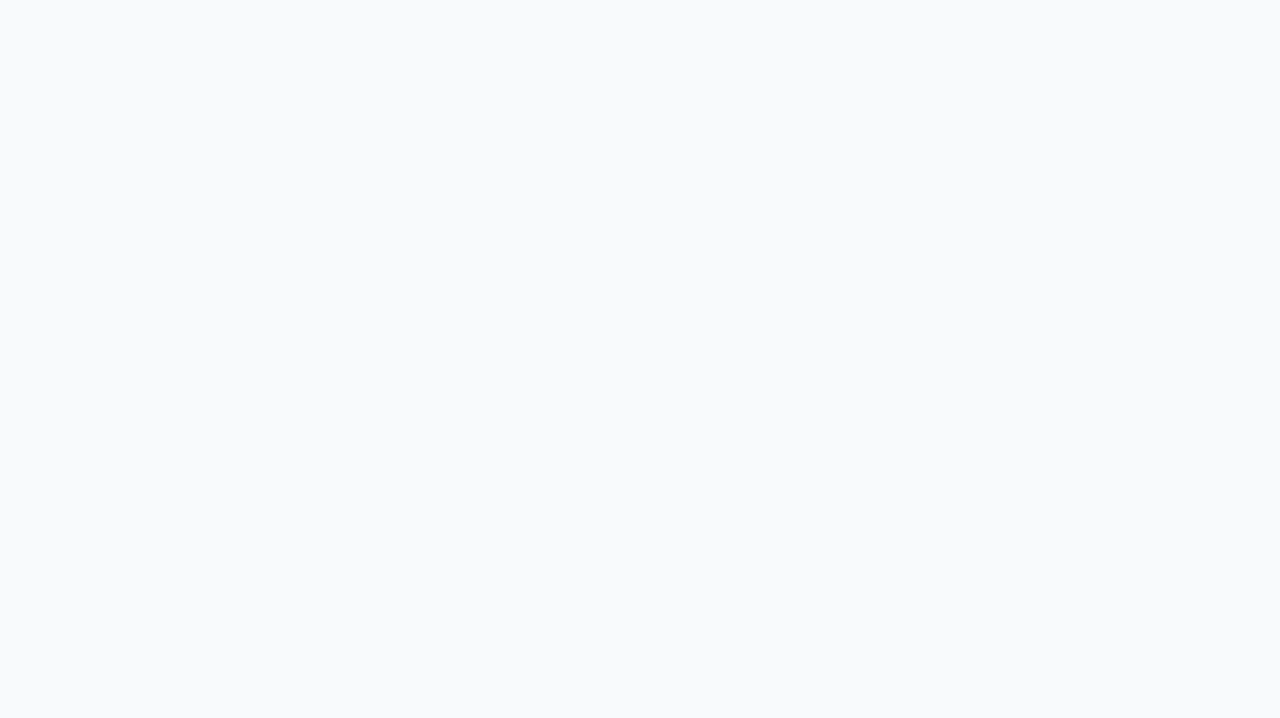
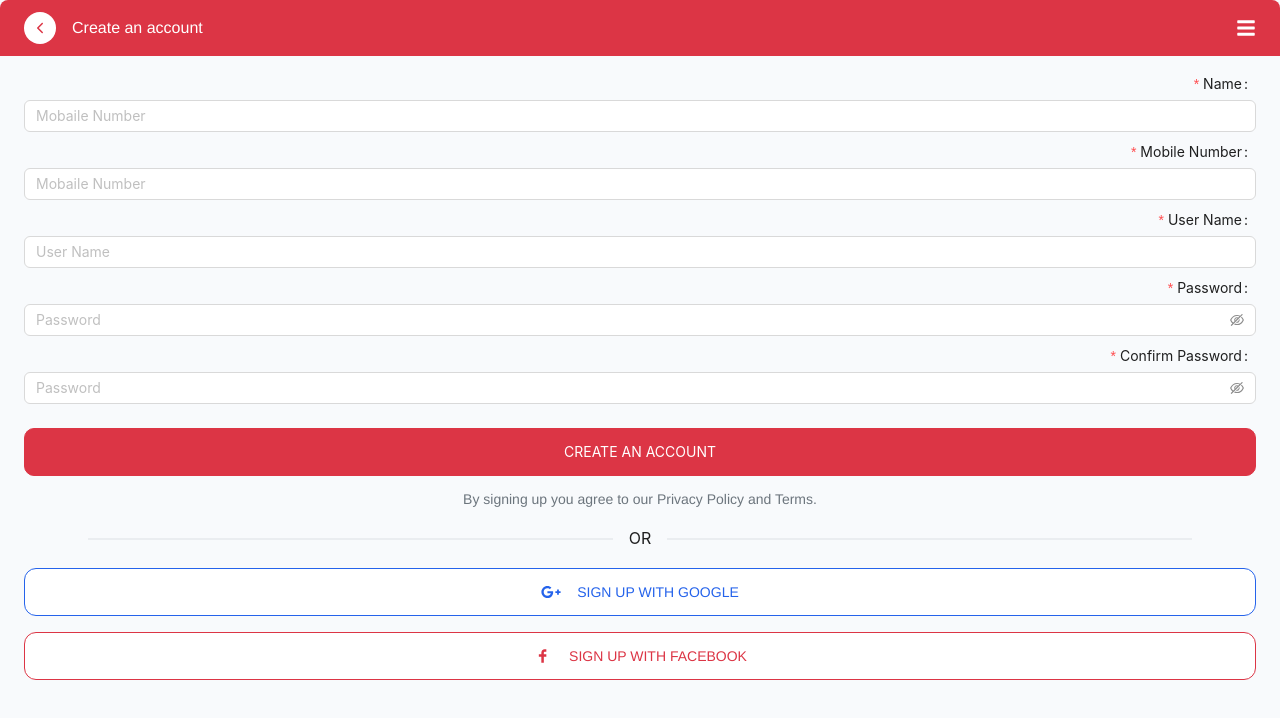
Before and after one commit to mdnayanmolla/onlineBookingBas, a React (Vite) app: page /signup in a window 1280 px wide. Shown: the top 718 px of the page. Built offline with nearby package versions, Linux system fonts and the light colour scheme.

Commit message:
verification done

```diff
--- a/src/authentication/SignIn.jsx
+++ b/src/authentication/SignIn.jsx
@@ -2,13 +2,15 @@ import { Input, Form, Divider } from "antd";
 import TopNavbar from "../layouts/TopNavbar";
 import Primarybtn from "../components/buttons/Primarybtn";
 import { Link } from "react-router-dom";
-import WhiteBtn from "../components/buttons/WhiteBtn";
+// import WhiteBtn from "../components/buttons/WhiteBtn";
+import { TiSocialFacebook } from "react-icons/ti";
+import { FaGooglePlusG } from "react-icons/fa6";
 
 
 const SignIn = () => {
     return (
         <div className="">
-            <TopNavbar />
+            <TopNavbar title={"Sign in to your account"} />
             <div className="py-10 px-6">
                 <Form
                     name="login"
@@ -62,10 +64,13 @@ const SignIn = () => {
 
                     </Link>
                     <div>
+                    <Link to="/verification">
                         <Primarybtn title={'SIGN IN'} />
+                    </Link>
                     </div>
                 </Form>
-                <div className="px-16 py-8">
+
+                <div className="px-16 py-2">
                 <Divider
                     style={{
                         borderColor: '#dee2e6',
@@ -74,9 +79,19 @@ const SignIn = () => {
                    <span className="font-normal"> OR</span>
                 </Divider>
                 </div>
-                <div>
-                    <WhiteBtn title={'LOGIN WITH FACEBOOK'}></WhiteBtn>
+                <div className="space-y-4">
+                    <button className="bg-white border border-blue-600 px-6 w-full py-3 text-[14px] rounded-xl text-blue-600 flex items-center justify-center space-x-4"><FaGooglePlusG className="text-xl" /> <span>SIGN UP WITH GOOGLE</span>
+                    </button>
+                    <button className="bg-white border border-primary px-6 w-full py-3 text-[14px] rounded-xl text-primary flex items-center justify-center space-x-4"><TiSocialFacebook  className="text-xl"/>
+                    <span>SIGN UP WITH FACEBOOK</span>
+                    </button>
+                    {/* <WhiteBtn title={'LOGIN WITH FACEBOOK'}></WhiteBtn> */}
                 </div>
+
+               <div className="text-center text-[14px] pt-4">
+                  <span className="text-[#444]">   Not a member ? <Link to="/signup" className="text-primary">Sign Up</Link></span>
+               </div>
+
             </div>
         </div>
     );
--- a/src/authentication/SignUp.jsx
+++ b/src/authentication/SignUp.jsx
@@ -0,0 +1,115 @@
+
+import Primarybtn from "../components/buttons/Primarybtn";
+import TopNavbar from "../layouts/TopNavbar";
+import { Divider, Form, Input } from "antd";
+import { TiSocialFacebook } from "react-icons/ti";
+import { FaGooglePlusG } from "react-icons/fa6";
+import { Link } from "react-router-dom";
+
+const SignUp = () => {
+    return (
+        <div>
+            <TopNavbar title={"Create an account"} />
+            <div className="pt-8 px-6">
+                <Form
+                    name="login"
+                    layout="vartical"
+                    labelCol={{
+                        span: 24,
+                    }}
+                    wrapperCol={{
+                        span: 24,
+                    }}
+                >
+                    <Form.Item
+                        label="Name"
+                        name="name"
+                        className="-mt-5"
+                        rules={[
+                            {
+                                required: true,
+                            },
+                        ]}
+                    >
+                        <Input placeholder="Mobaile Number" />
+                    </Form.Item>
+                    <Form.Item
+                        label="Mobile Number"
+                        name="phone"
+                        className="-mt-5"
+                        rules={[
+                            {
+                                required: true,
+                            },
+                        ]}
+                    >
+                        <Input placeholder="Mobaile Number" />
+                    </Form.Item>
+
+                    <Form.Item
+                        label="User Name"
+                        name="user_name"
+                        className="-mt-5"
+                        rules={[
+                            {
+                                required: true,
+                            },
+                        ]}
+                    >
+                        <Input placeholder="User Name" />
+                    </Form.Item>
+                    <Form.Item
+                        label="Password"
+                        name="password"
+                        className="-mt-5"
+                        rules={[
+                            {
+                                required: true,
+                            },
+                        ]}
+                    >
+                        <Input.Password placeholder="Password" />
+                    </Form.Item>
+                    <Form.Item
+                        label="Confirm Password"
+                        name="confirm_password"
+                        className="-mt-5"
+                        rules={[
+                            {
+                                required: true,
+                            },
+                        ]}
+                    >
+                        <Input.Password placeholder="Password" />
+                    </Form.Item>
+                    <div>
+                        <Link to="/verification">
+                           <Primarybtn title={'CREATE AN ACCOUNT'} />
+                        </Link>
+
+                    </div>
+                </Form>
+                <p className="text-center pt-3 text-[14px] text-[#444"><span>By signing up you agree to our Privacy Policy and Terms.</span></p>
+                <div className="px-16 -py-2">
+                    <Divider
+                        style={{
+                            borderColor: '#dee2e6',
+                        }}
+                    >
+                        <span className="font-normal"> OR</span>
+                    </Divider>
+                </div>
+                <div className="space-y-4">
+                    <button className="bg-white border border-blue-600 px-6 w-full py-3 text-[14px] rounded-xl text-blue-600 flex items-center justify-center space-x-4"><FaGooglePlusG className="text-xl" /> <span>SIGN UP WITH GOOGLE</span>
+                    </button>
+                    <button className="bg-white border border-primary px-6 w-full py-3 text-[14px] rounded-xl text-primary flex items-center justify-center space-x-4"><TiSocialFacebook className="text-xl" />
+                        <span>SIGN UP WITH FACEBOOK</span>
+                    </button>
+                    {/* <WhiteBtn title={'LOGIN WITH FACEBOOK'}></WhiteBtn> */}
+               </div>
+            </div>
+        </div>
+    );
+};
+
+export default SignUp;
--- /dev/null
+++ b/src/authentication/Verifaction.jsx
@@ -0,0 +1,34 @@
+import { Link } from "react-router-dom";
+import Primarybtn from "../components/buttons/Primarybtn";
+import TopNavbar from "../layouts/TopNavbar";
+
+
+const Verifaction = () => {
+    return (
+        <div>
+            <TopNavbar title={"Enter verification code"}/>
+            <div className="flex flex-wrap justify-center pt-20 gap-5 px-4">
+                <div className="w-[80px] h-[80px] rounded-lg border border-primary flex justify-center items-center">
+                    <span className="text-4xl text-black">1</span>
+                </div>
+                <div className="w-[80px] h-[80px] rounded-lg border border-primary flex justify-center items-center">
+                <span className="text-4xl font-bold text-black">1</span>
+                </div>
+                <div className="w-[80px] h-[80px] rounded-lg border border-primary flex justify-center items-center">
+                <span className="text-4xl font-bold text-black">1</span>
+                </div>
+                <div className="w-[80px] h-[80px] rounded-lg border border-primary flex justify-center items-center">
+                <span className="text-4xl font-bold text-black">1</span>
+                </div>
+            </div>
+            <div className="pt-10 px-4">
+                <Link to="/home">
+                   <Primarybtn title={"VERIFICATION"}/>
+                </Link>
+                <p className="text-center  pt-4"> <span className="text-[#444]">  Didnt receive it? <Link to="/signup" className="text-primary">Resend</Link></span></p>
+            </div>
+        </div>
+    );
+};
+
+export default Verifaction;
--- /dev/null
+++ b/src/container/home/Home.jsx
@@ -0,0 +1,37 @@
+import { Form, Select } from "antd";
+import TopNavbar from "../../layouts/TopNavbar";
+import { Option } from "antd/es/mentions";
+
+
+const Home = () => {
+    return (
+        <div>
+            <TopNavbar/>
+            <div className="bg-primary py-5 px-4">
+                <Form
+                name="home"
+                 layout="vartical"
+                 className="bg-white px-4"
+                >
+                 <Form.Item>
+                    <Select
+                      showSearch
+                    >
+                    <Option>Dhaka</Option>
+                    <Option>Madaripur</Option>
+                    <Option>Borishal</Option>
+                    <Option>Khulna</Option>
+                    <Option>Cumilla</Option>
+                    <Option>Tangail</Option>
+                    <Option>Sylhet</Option>
+                    <Option>Rangpur</Option>
+                    </Select>
+                 </Form.Item>
+                </Form>
+            </div>
+
+        </div>
+    );
+};
+
+export default Home;
--- a/src/layouts/TopNavbar.jsx
+++ b/src/layouts/TopNavbar.jsx
@@ -1,19 +1,25 @@
+import PropTypes from 'prop-types';
 import { IoIosArrowBack } from "react-icons/io";
 import { FaBars } from "react-icons/fa";
-const TopNavbar = () => {
+
+const TopNavbar = ({title}) => {
     return (
-        <div className="bg-primary py-6 rounded-tl-lg rounded-tr-lg px-6">
+        <div className="bg-primary py-3 rounded-tl-lg rounded-tr-lg px-6">
             <div className="flex justify-between items-center">
                 <div className="flex items-center">
-                   <div className="h-8 w-8 flex items-center justify-center bg-white rounded-full text-primary mr-4">  <IoIosArrowBack /></div>
-                    <span>Create an account</span>
+                   <div className="h-8 w-8 flex items-center justify-center bg-white rounded-full hover:text-white hover:bg-black duration-500 text-primary mr-4">  <IoIosArrowBack /></div>
+                    <span>{title}</span>
                 </div>
-                <div>
+                <div className="flex">
+                   {/* <img className="h-5 w-5 rounded-full border-white" src={profileIcon} alt=""/> */}
                   <button><FaBars className="text-xl"/></button>
                 </div>
             </div>
         </div>
     );
 };
+TopNavbar.propTypes = {
+    title: PropTypes.obj,
+  };
 
 export default TopNavbar;
--- a/src/routes/withOutAdmin/index.jsx
+++ b/src/routes/withOutAdmin/index.jsx
@@ -3,6 +3,9 @@ import GetSterted from "../../container/getStarted/GetSterted";
 import Splash from "../../container/splash/Splash";
 import Landing from "../../container/landing/Landing";
 import SignIn from "../../authentication/SignIn";
+import SignUp from "../../authentication/SignUp";
+import Verifaction from "../../authentication/Verifaction";
+import Home from "../../container/home/Home";
 // import SignUp from "../../authentication/SignUp";
 
 
@@ -13,7 +16,9 @@ const Index = () => {
             <Route path="/get-started" element={<GetSterted/>}/>
             <Route path="/landing" element={<Landing/>} />
             <Route path="/signin" element={<SignIn/>}/>
-            {/* <Route path="/signup" element={<SignUp/> }/> */}
+            <Route path="/signup" element={<SignUp/>}/>
+            <Route path="/verification" element={<Verifaction/>}/>
+            <Route path="/home" element={<Home/>}/>
         </Routes>
     );
 };
```
